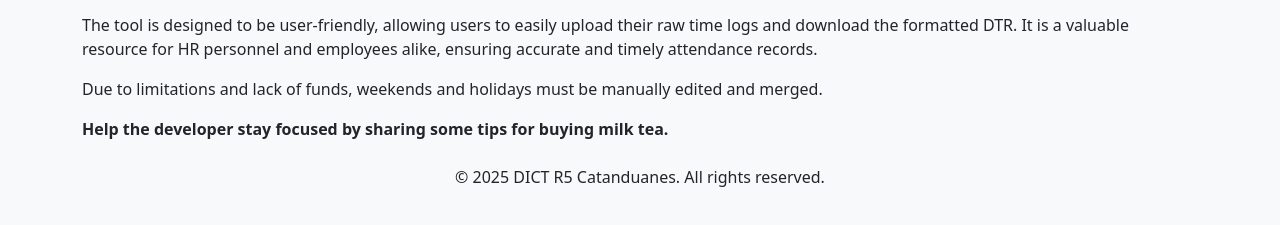
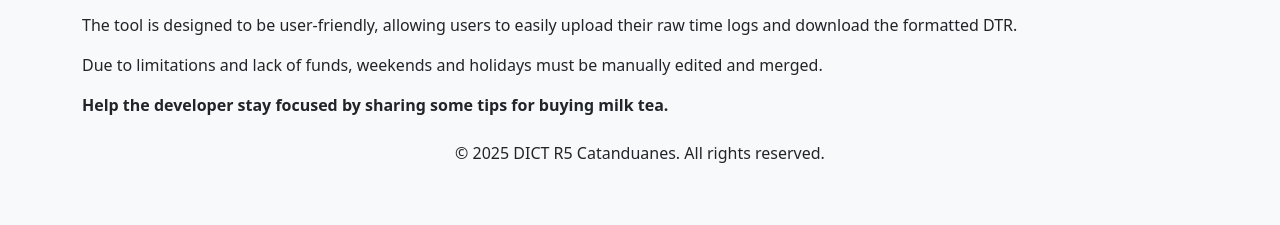
Before and after one commit to takoyaks/dtr_extractor, a plain HTML site: page about.html in a window 1280 px wide. Shown: the part 241-466 px from the top of the page. Drawn offline with nearby package versions, Linux system fonts and the light colour scheme.

Commit message:
Update about.html

```diff
--- a/about.html
+++ b/about.html
@@ -47,7 +47,6 @@
     </p>
     <p>
       The tool is designed to be user-friendly, allowing users to easily upload their raw time logs and download the formatted DTR.
-      It is a valuable resource for HR personnel and employees alike, ensuring accurate and timely attendance records.
     <p>Due to limitations and lack of funds, weekends and holidays must be manually edited and merged.</p>
       <p>
         <strong>Help the developer stay focused by sharing some tips for buying milk tea.</strong>
```
